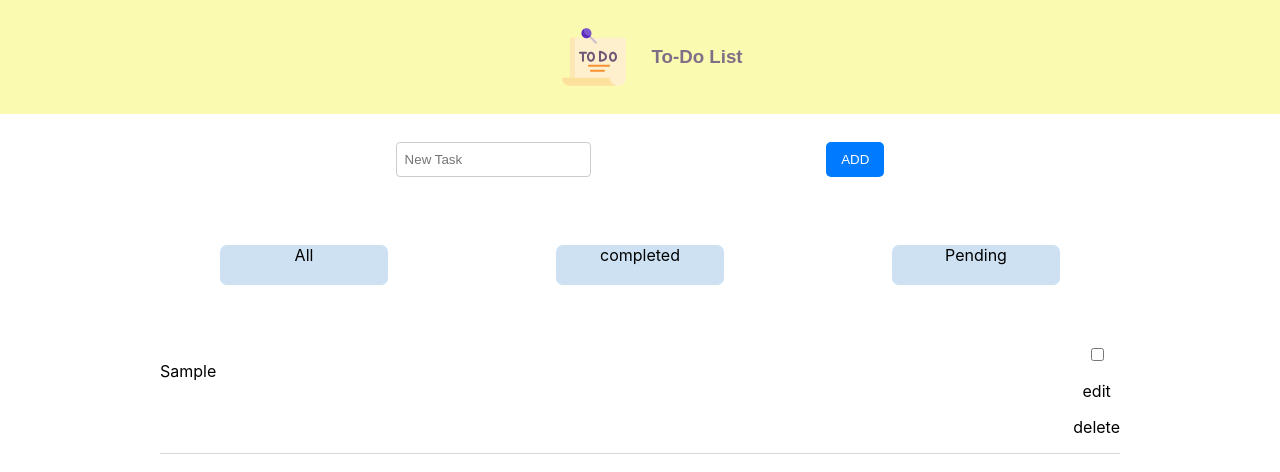
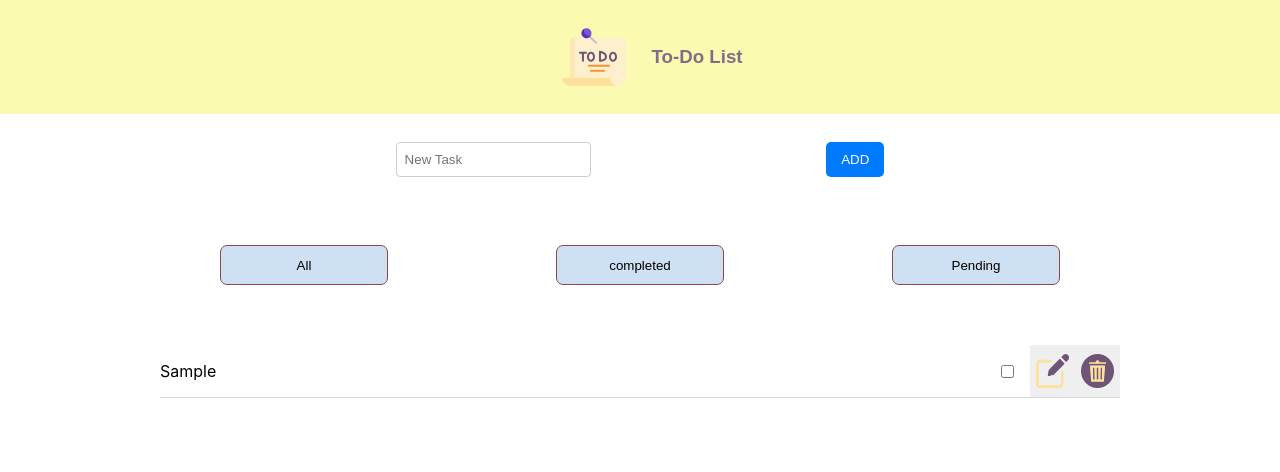
Before and after one commit to malak-momani/task1, a React (Create React App) app: page / in a window 1280 px wide. Both pictures are taken after typing "Sample" into the empty fields and a click on the button "ADD". Shown: the top 472 px of the page. Built offline with nearby package versions, Linux system fonts and the light colour scheme; a web font is replaced by a local one.

Commit message:
filter and delete task

```diff
--- a/src/App.css
+++ b/src/App.css
@@ -1,5 +1,6 @@
 .App {
   text-align: center;
+
 }
 
 .App-logo {
--- a/src/Components/Tasks/Filter/Filter.js
+++ b/src/Components/Tasks/Filter/Filter.js
@@ -1,11 +1,29 @@
+import { useContext } from 'react';
 import './filter.css'
+import { TasksContext } from '../../../Contexts/TasksContext';
 
 const Filter = () => {
+    const { changeFilter } = useContext(TasksContext)
+
     return (
         <div className='container'>
-            <div className='item'>All</div>
-            <div className='item'>completed</div>
-            <div className='item'>Pending</div>
+            <button className='item'
+                value='all'
+                onClick={() => changeFilter('all')}>
+                All
+            </button>
+            <button
+                className='item'
+                value='completed'
+                onClick={() => changeFilter('completed')}>
+                completed
+            </button>
+            <button
+                className='item'
+                value='pending'
+                onClick={() => changeFilter('pending')}>
+                Pending
+            </button>
         </div>
     )
 }
--- a/src/Components/Tasks/Filter/filter.css
+++ b/src/Components/Tasks/Filter/filter.css
@@ -7,11 +7,17 @@
 }
 
 .item {
+    display: flex;
+    justify-content: center;
+    align-items: center;
     width: 20%;
     height: 40px;
-    border-color:2px solid rgba(200, 124, 10, 0.952);
     border-radius: 7px;
     background-color: rgba(160, 196, 229, 0.508);
-    margin-top: auto;
-    margin-bottom: auto;
+    border: 1px solid rgb(143, 71, 71);
 }
+
+.item:hover {
+    background-color: rgb(183, 150, 150);
+    cursor: pointer;
+}
--- a/src/Components/Tasks/Task.js
+++ b/src/Components/Tasks/Task.js
@@ -1,30 +1,44 @@
 import { useContext, useState } from 'react';
 import './tasks.css'
 import { TasksContext } from '../../Contexts/TasksContext';
+import Edit from '../../assests/edit.png';
+import Delete from '../../assests/bin.png';
 
 const Task = ({ task }) => {
 
     const [isCompleted, setIsCompleted] = useState(task?.completed);
-    const { toggleTask } = useContext(TasksContext)
+    const { toggleTask, deleteTask } = useContext(TasksContext)
 
     const handleCheckboxChange = (event) => {
         setIsCompleted(event.target.checked);
         toggleTask(task?.id)
     };
 
+    const handleEdit = () => {
+
+    }
+
+    const handleDelete = () => {
+        deleteTask(task?.id)
+    }
+
     return (
         <div className="one-task">
             <p>{task?.text}</p>
             <div className='task-controls'>
-                <div>
+                <div className='flex-item'>
                     <input
                         type="checkbox"
                         checked={isCompleted}
                         onChange={handleCheckboxChange}
                     />
                 </div>
-                <p>edit</p>
-                <p>delete</p>
+                <button className='flex-item' onClick={handleEdit}>
+                    <img src={Edit} alt='edit' className='edit' />
+                </button>
+                <button className='flex-item' onClick={handleDelete}>
+                    <img src={Delete} alt='delete' className='delete' />
+                </button>
             </div>
         </div>
     )
--- a/src/Components/Tasks/TasksList.js
+++ b/src/Components/Tasks/TasksList.js
@@ -1,14 +1,27 @@
-import { useEffect, useState } from "react";
+import { useContext, useEffect, useState } from "react";
 import Task from "./Task";
 import Filter from "./Filter/Filter";
+import { TasksContext } from "../../Contexts/TasksContext";
 
 const TaskList = ({ tasks }) => {
+
+    const { filter } = useContext(TasksContext);
     return (
         <div className="task-list">
             <Filter />
-            {tasks?.map((task, idx) =>
-                <Task key={idx} task={task}
-                />)}
+            {tasks?.map((task, idx) => {
+                switch (filter) {
+                    case 'completed':
+                        { return task.completed && <Task key={idx} task={task} /> }
+                    case 'pending':
+                        { return !task.completed && <Task key={idx} task={task} /> }
+                    default:
+                        return <Task key={idx} task={task} />
+                }
+
+
+            }
+            )}
         </div>
     )
 
--- a/src/Components/Tasks/tasks.css
+++ b/src/Components/Tasks/tasks.css
@@ -35,3 +35,27 @@
     margin-right: auto;
     width: 75%;
 }
+
+.task-controls {
+   display: flex;
+   flex-direction: row;
+   justify-content: right;
+   justify-items: center;
+}
+.edit {
+    width: 100%;
+}
+
+.delete {
+    width: 100%;
+}
+
+.flex-item {
+    /* background-color: var(--salt-box); */
+    border: 0px;
+    display: flex;
+    align-items: center;
+    justify-content: center;
+    flex-basis: 5%;
+    cursor: pointer;
+}
--- a/src/Contexts/TasksContext.js
+++ b/src/Contexts/TasksContext.js
@@ -1,10 +1,11 @@
-import { createContext } from "react";
+import { createContext, useState } from "react";
 import useLocalStorage from "../useLocalStorage/useLocalStorage";
 
 const TasksContext = createContext();
 
 const TasksProvider = ({ children }) => {
     const [tasks, setTasks] = useLocalStorage('todoTasks', []);
+    const [filter, setFilter] = useState('all')
 
     const addTask = (taskText, id) => {
         const newTask = { id, text: taskText, completed: false };
@@ -23,8 +24,18 @@ const TasksProvider = ({ children }) => {
         setTasks(prevTasks => prevTasks.filter(task => task.id !== taskId));
     };
 
+    const changeFilter = (filterType) => {
+        setFilter(filterType)
+    }
+
     const contextValue = {
-        tasks, setTasks, addTask, toggleTask, deleteTask
+        tasks,
+        filter,
+        setTasks,
+        addTask,
+        toggleTask,
+        deleteTask,
+        changeFilter
     }
 
     return (
--- a/src/index.css
+++ b/src/index.css
@@ -1,3 +1,13 @@
+:root {
+  --purple-heart: #6b3dc4;
+  --sea-buckthorn: #f79336;
+  --salt-box: #6f5575;
+  --oasis: #feefcd;
+  --fuchsia-blue: #7d55cc;
+  --golden-glow: #fde09b;
+  --pale-slate: #c5b8c0;
+}
+
 body {
   margin: 0;
   font-family: -apple-system, BlinkMacSystemFont, 'Segoe UI', 'Roboto', 'Oxygen',
```
Also changed, not shown: src/Components/Tasks/addTask.css (line endings or trailing spaces), src/assests/bin.png (added), src/assests/edit.png (added).
